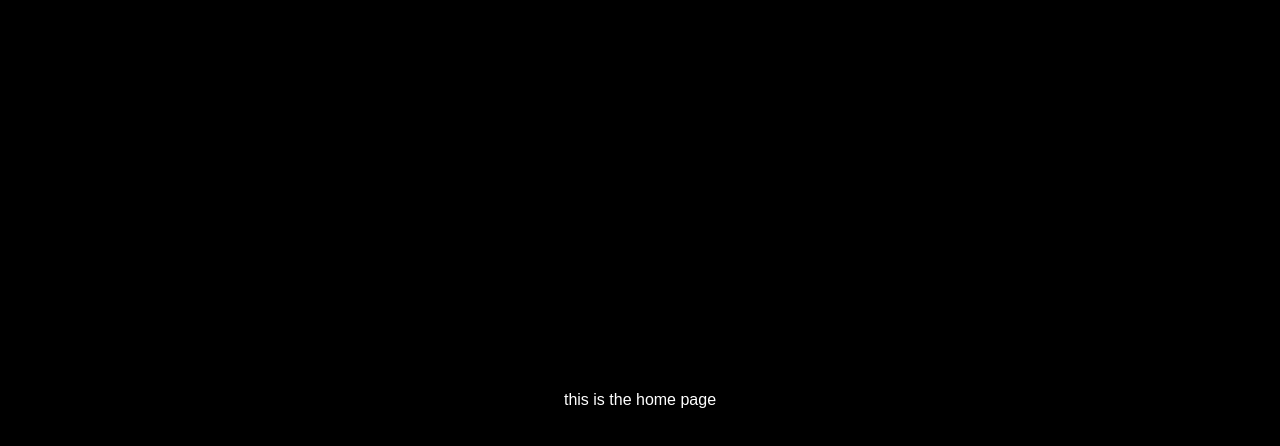
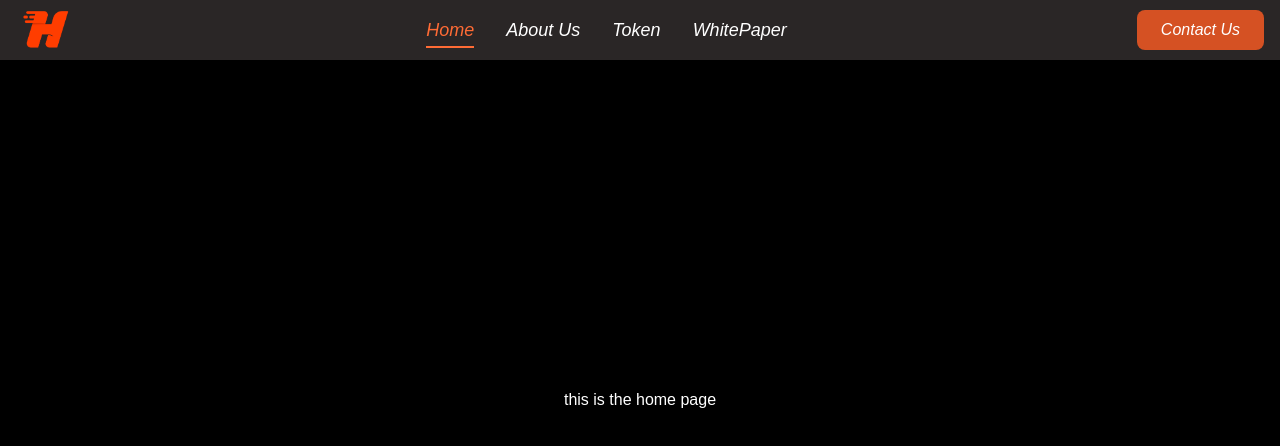
Before and after one commit to Souravhere/hflag, a Next.js app: page / in a window 1280 px wide. Shown: the top 446 px of the page. Built offline with nearby package versions, Linux system fonts and the light colour scheme.

Commit message:
header section added

```diff
--- a/src/app/layout.tsx
+++ b/src/app/layout.tsx
@@ -1,6 +1,7 @@
 import type { Metadata } from "next";
 import localFont from "next/font/local";
 import "./globals.css";
+import Header from "@/components/Header";
 
 
 
@@ -30,6 +31,7 @@ export default function RootLayout({
       <body
         className={`${geistSans.variable} ${geistMono.variable} antialiased`}
       >
+        <Header/>
         {children}
       </body>
     </html>
--- /dev/null
+++ b/src/components/Header.tsx
@@ -0,0 +1,174 @@
+'use client'
+
+import React, { useState, useEffect } from 'react'
+import Link from 'next/link'
+import { usePathname } from 'next/navigation'
+import Image from 'next/image'
+import { motion, AnimatePresence } from 'framer-motion'
+import { CiMenuFries } from "react-icons/ci";
+import { IoMdClose } from "react-icons/io";
+
+const navItems = [
+  { name: 'Home', path: '/' },
+  { name: 'About Us', path: '/about' },
+  { name: 'Token', path: '/token' },
+  { name: 'WhitePaper', path: '/whitepaper' },
+]
+
+export default function Header() {
+  const [isMenuOpen, setIsMenuOpen] = useState(false)
+  const [showHeader, setShowHeader] = useState(true)
+  const [lastScrollY, setLastScrollY] = useState(0)
+  const pathname = usePathname()
+
+  useEffect(() => {
+    setIsMenuOpen(false)
+  }, [pathname])
+
+  useEffect(() => {
+    if (isMenuOpen) {
+      document.body.style.overflow = 'hidden'
+    } else {
+      document.body.style.overflow = 'unset'
+    }
+  }, [isMenuOpen])
+
+  useEffect(() => {
+    const handleScroll = () => {
+      if (typeof window !== 'undefined') {
+        if (window.scrollY > lastScrollY && window.scrollY > 100) {
+          setShowHeader(false)
+        } else {
+          setShowHeader(true)
+        }
+        setLastScrollY(window.scrollY)
+      }
+    }
+
+    window.addEventListener('scroll', handleScroll)
+    return () => window.removeEventListener('scroll', handleScroll)
+  }, [lastScrollY])
+
+  return (
+    <AnimatePresence>
+      {showHeader && (
+        <motion.header
+          className="bg-[#3D3737]/70 backdrop-blur-md h-fit italic shadow-md fixed top-0 left-0 w-full z-50"
+          initial={{ y: -100, opacity: 0 }}
+          animate={{ y: 0, opacity: 1 }}
+          exit={{ y: -100, opacity: 0 }}
+          transition={{ type: 'spring', stiffness: 300, damping: 30 }}
+        >
+          <div className="container mx-auto px-4 h-full flex items-center justify-between">
+            <Link href="/" className="flex items-center">
+              <Image src="/logo.png" alt="Logo" width={60} height={60} />
+            </Link>
+
+            <nav className="hidden md:flex space-x-8">
+              {navItems.map((item) => (
+                <NavLink key={item.name} href={item.path} isActive={pathname === item.path}>
+                  {item.name}
+                </NavLink>
+              ))}
+            </nav>
+
+            <motion.button
+              className="md:hidden z-20 text-white"
+              onClick={() => setIsMenuOpen(!isMenuOpen)}
+              aria-label="Toggle menu"
+              whileTap={{ scale: 0.95 }}
+            >
+              {isMenuOpen ? <IoMdClose  size={28}/> : <CiMenuFries size={28}/> }
+            </motion.button>
+
+            <Link href="/contact" className="hidden md:block">
+              <motion.div
+                className="bg-[#D55123] text-white px-6 py-2 rounded-lg"
+                whileHover={{ scale: 1.05, backgroundColor: '#FF6B35' }}
+                whileTap={{ scale: 0.95 }}
+              >
+                Contact Us
+              </motion.div>
+            </Link>
+          </div>
+
+          <AnimatePresence>
+            {isMenuOpen && (
+              <motion.nav
+                className="md:hidden bg-[#3D3737] py-4 fixed top-[100px] left-0 w-full h-[calc(100vh-100px)] flex flex-col"
+                initial={{ x: "-100%", opacity: 0 }}
+                animate={{ x: 0, opacity: 1 }}
+                exit={{ x: "-100%", opacity: 0 }}
+                transition={{ type: "spring", stiffness: 300, damping: 30 }}
+              >
+                <motion.div
+                  className="flex flex-col space-y-4 mt-8"
+                  initial="closed"
+                  animate="open"
+                  variants={{
+                    closed: { opacity: 0 },
+                    open: { opacity: 1, transition: { staggerChildren: 0.1, delayChildren: 0.2 } },
+                  }}
+                >
+                  {navItems.map((item) => (
+                    <motion.div
+                      key={item.name}
+                      variants={{
+                        closed: { y: 20, opacity: 0 },
+                        open: { y: 0, opacity: 1 },
+                      }}
+                    >
+                      <NavLink href={item.path} isActive={pathname === item.path} mobile>
+                        {item.name}
+                      </NavLink>
+                    </motion.div>
+                  ))}
+                  <motion.div
+                    variants={{
+                      closed: { y: 20, opacity: 0 },
+                      open: { y: 0, opacity: 1 },
+                    }}
+                  >
+                    <Link href="/contact" className="block text-center bg-[#D55123] text-white mx-4 my-2 px-6 py-3 rounded-lg hover:bg-[#FF6B35] transition-colors">
+                      Contact Us
+                    </Link>
+                  </motion.div>
+                </motion.div>
+              </motion.nav>
+            )}
+          </AnimatePresence>
+        </motion.header>
+      )}
+    </AnimatePresence>
+  )
+}
+
+interface NavLinkProps {
+  href: string
+  isActive: boolean
+  children: React.ReactNode
+  mobile?: boolean
+}
+
+function NavLink({ href, isActive, children, mobile = false }: NavLinkProps) {
+  return (
+    <Link
+      href={href}
+      className={`${
+        mobile ? 'block py-3 px-4 text-center text-xl' : 'inline-block'
+      } relative font-medium transition-colors hover:text-[#FF6B35] text-lg ${
+        isActive ? 'text-[#FF6B35]' : 'text-white'
+      }`}
+    >
+      {children}
+      {isActive && (
+        <motion.div
+          className="absolute -bottom-1 left-0 w-full h-0.5 bg-[#FF6B35]"
+          initial={{ scaleX: 0 }}
+          animate={{ scaleX: 1 }}
+          transition={{ duration: 0.3 }}
+        />
+      )}
+    </Link>
+  )
+}
```
